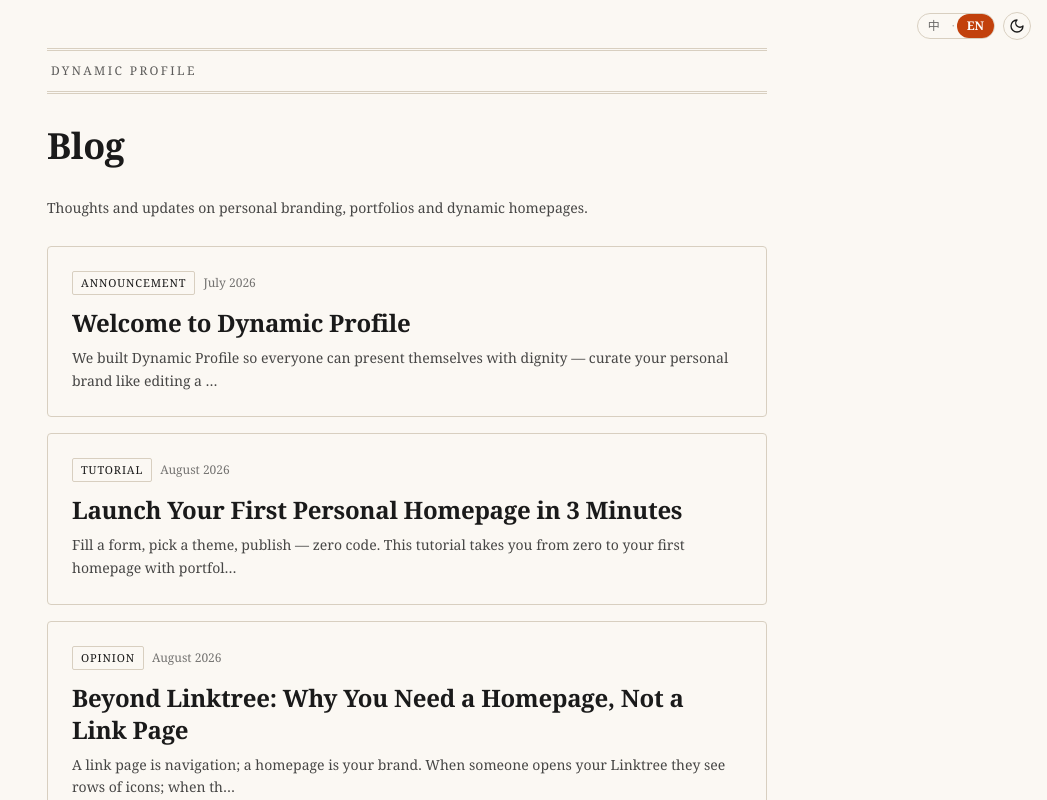
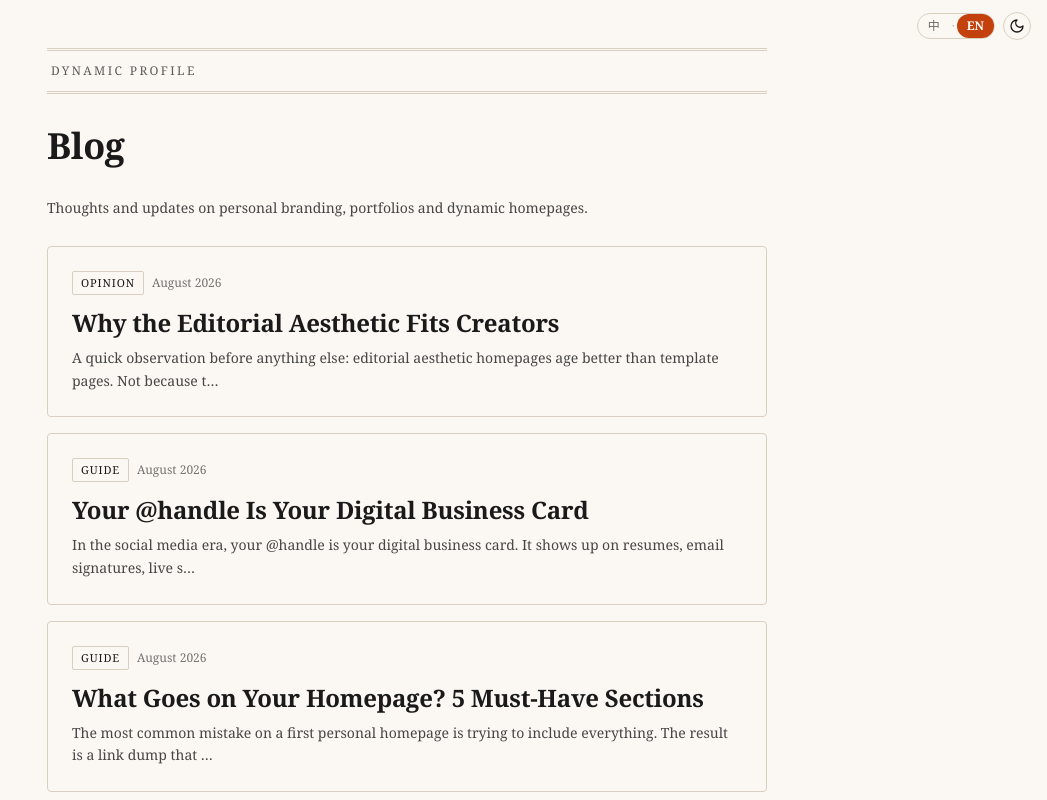
Before and after one commit to 863683348/dynamic-profile, a Next.js app: page /blog in a window 1280 px wide. Shown: the top 800 px of the page, without its empty margins (233-1280 px from the left). Built offline with nearby package versions, Linux system fonts and the light colour scheme; no server answers.

Commit message:
fix(blog): sort blog list by publishedAt desc (newest first)

```diff
--- a/app/blog/page.tsx
+++ b/app/blog/page.tsx
@@ -12,7 +12,9 @@
       <p className="text-sm opacity-80">{t('blog_intro')}</p>
 
       <ul className="mt-6 space-y-4">
-        {BLOG_POSTS.map((p) => {
+        {[...BLOG_POSTS]
+          .sort((a, b) => new Date(b.publishedAt).getTime() - new Date(a.publishedAt).getTime())
+          .map((p) => {
           const excerpt =
             p.body[lang].length > 120
               ? p.body[lang].slice(0, 117) + '…'
```
